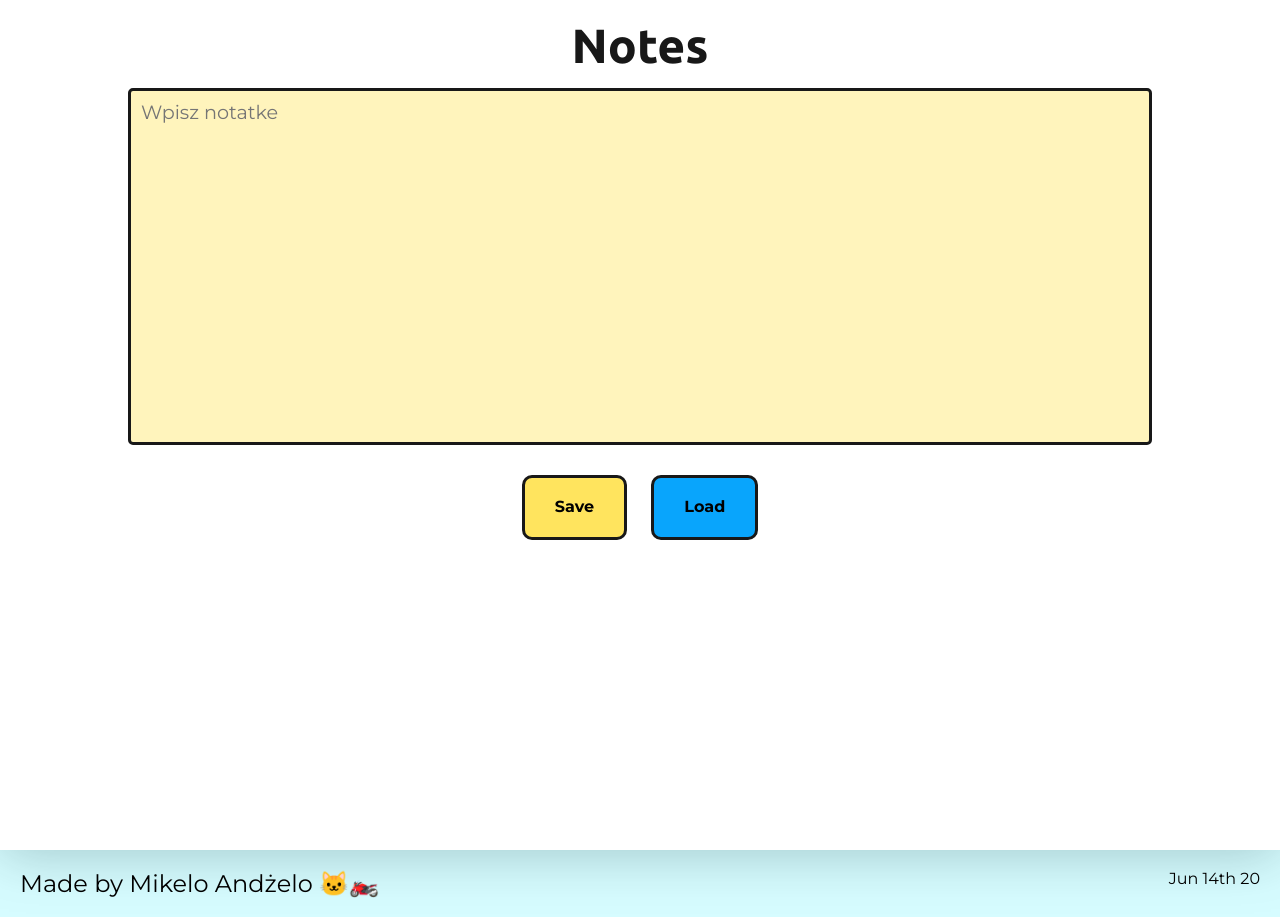
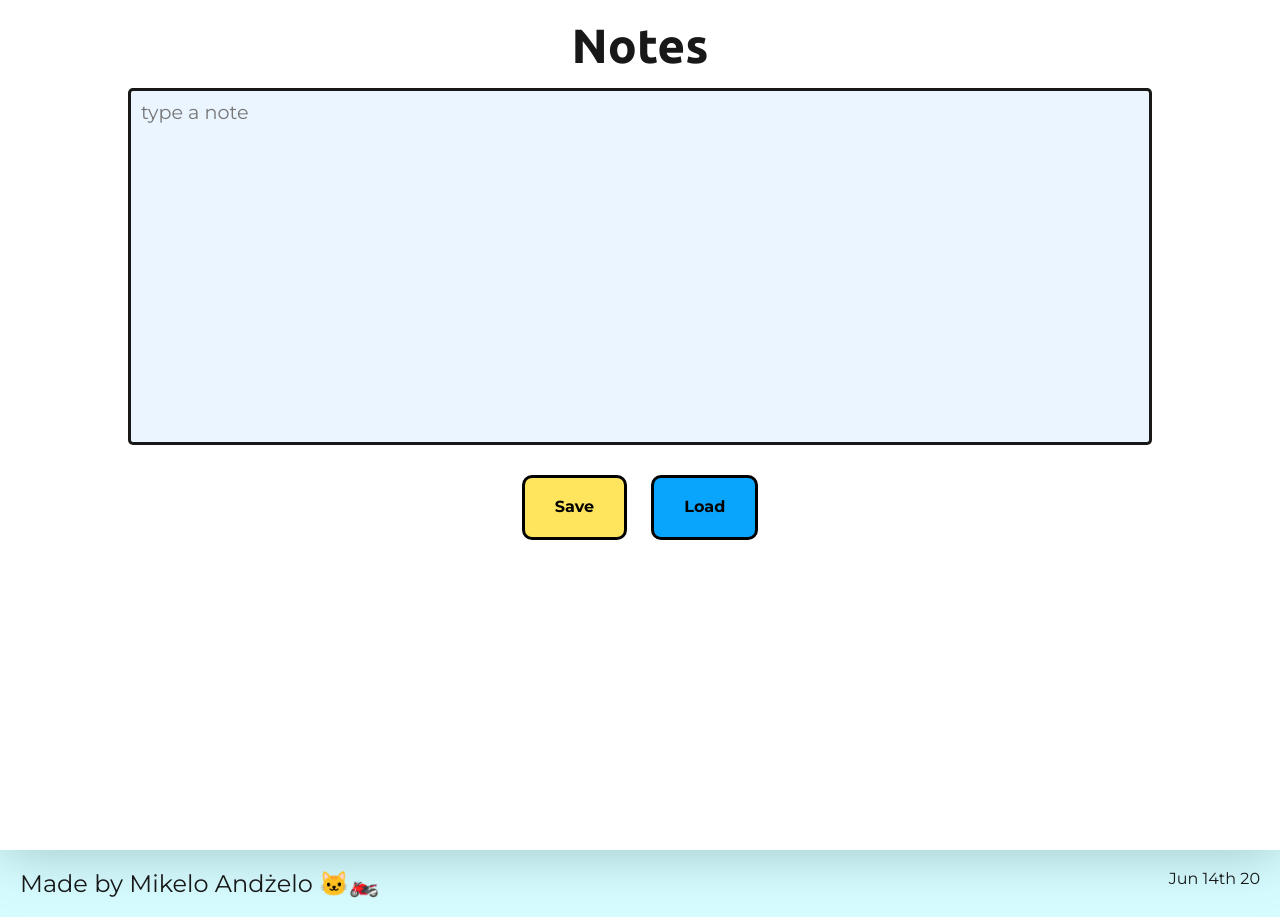
Before and after one commit to MichalSzeniak/Homepage-webpack, a website built with webpack: page src/pages/notebook.html in a window 1280 px wide. Shown: the part 1097-2014 px from the top of the page. Built offline with nearby package versions, Linux system fonts and the light colour scheme.

Commit message:
feat: little corrections

```diff
--- a/src/js/index.js
+++ b/src/js/index.js
@@ -45,7 +45,7 @@ checkbox.addEventListener('click', ()=> {
       document.documentElement.style.setProperty('--background-color','white');
       document.documentElement.style.setProperty('--background-menu', '#FFE45E');
       document.documentElement.style.setProperty('--header-color', '#09A5FC');
-      document.documentElement.style.setProperty('--textarea-color', '#ffe45e69');
+      document.documentElement.style.setProperty('--textarea-color', '#c7e4ff5d');
     }
 })
 
--- a/src/pages/notebook.html
+++ b/src/pages/notebook.html
@@ -59,7 +59,7 @@
         <section class="notebook" id="notebook">
             <div class="notebook__container">
                 <h2 class="notebook__h2">Notes</h2>
-                <textarea class="notebook__textarea" placeholder="Wpisz notatke" name="notebook" id="notebook" cols=""
+                <textarea class="notebook__textarea" placeholder="type a note" name="notebook" id="notebook" cols=""
                     rows="15"></textarea>
                 <div class="notebook__button">
                     <button class="notebook__button--save">Save</button>
@@ -70,7 +70,7 @@
     </main>
     <footer class="footer">
         <h2 class="footer__h2">Made by Mikelo Andżelo 🐱‍🏍</h2>
-        <p class="time"></p>
+        <p class="footer__time time"></p>
     </footer>
 </body>
 
--- a/src/scss/main.scss
+++ b/src/scss/main.scss
@@ -13,7 +13,8 @@
   --background-color: rgb(255, 255, 255);
   --background-menu: #FFE45E;
   --header-color: #09A5FC;
-  --textarea-color: #ffe45e69;
+  // --textarea-color: #ffee005d;
+  --textarea-color: #c7e4ff5d;
 }
 .navigation {
   z-index: 3;
@@ -268,5 +269,9 @@
   box-sizing: 10px 10px 10px 10px rgb(0, 0, 0);
   &__h2{
     font-weight: normal;
+    color: var(--text-color)
+  }
+  &__time {
+    color: var(--text-color);
   }
 }
--- a/src/scss/notebook.scss
+++ b/src/scss/notebook.scss
@@ -32,7 +32,7 @@
       margin: 10px;
       font-weight: bold;
       background-color: $yellow;
-      border: 3px var(--text-color) solid;
+      border: 3px black solid;
       border-radius: 10px;
       transition: 0.2s ease-in-out;
       &:active{
@@ -49,7 +49,7 @@
       margin: 10px;
       font-weight: bold;
       background-color: $blue;
-      border: 3px var(--text-color) solid;
+      border: 3px black solid;
       border-radius: 10px;
       transition: 0.2s ease-in-out;
       &:active{
```
